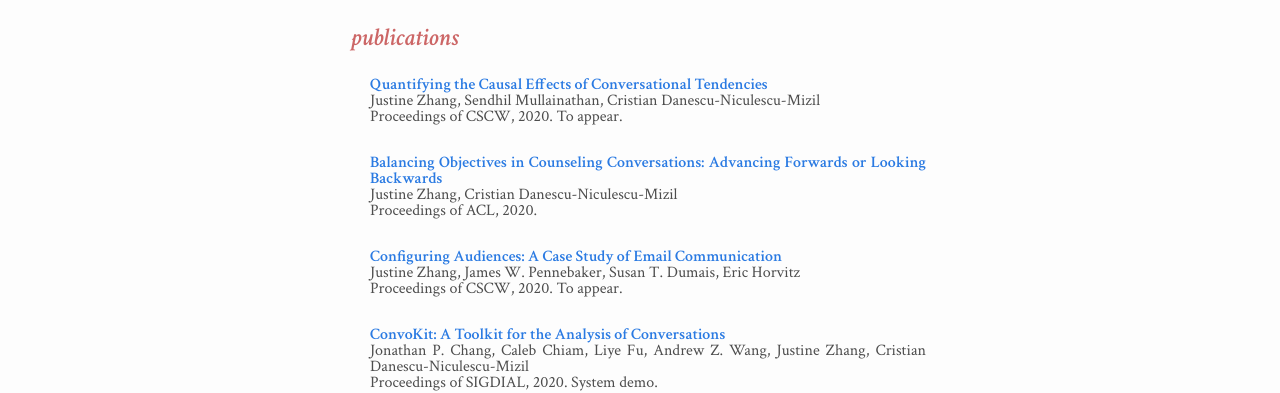
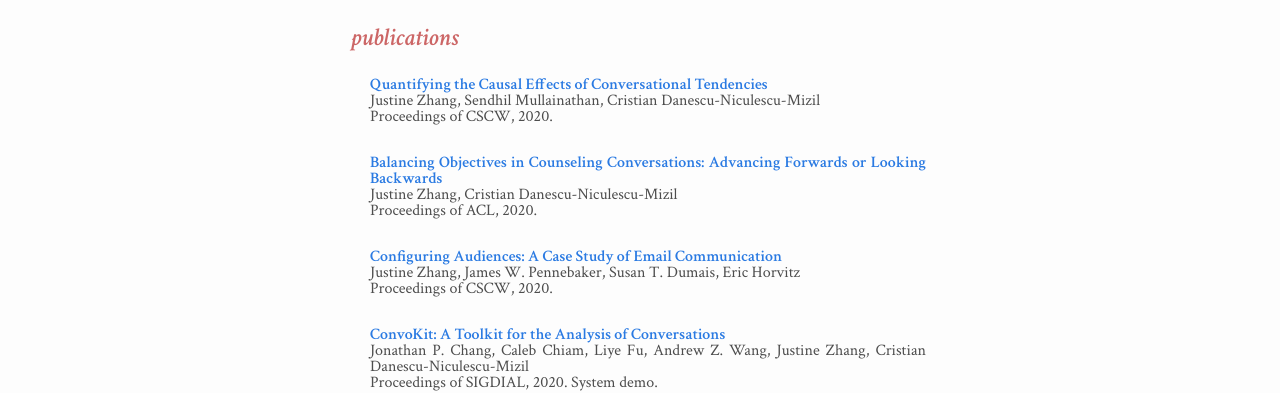
Before and after one commit to tisjune/tisjune.github.io, a Jekyll site: the page built from research.html, in a window 1280 px wide. Shown: the part 192-585 px from the top of the page. Built offline with Jekyll 4.4.1, drawn with Linux system fonts in a browser that asks for light colours; nearby versions of some CDN libraries.

Commit message:
updated pubs

```diff
--- a/_publications/2020-04-10-audience.md
+++ b/_publications/2020-04-10-audience.md
@@ -9,8 +9,8 @@ authors:
 permalink: "/research/audience_configurations"
 website: "/research/audience_configurations"
 pdflink: "/papers/audience-configurations.pdf"
-venue: Proceedings of CSCW, 2020. To appear.
-abstract: "When people communicate with each other, their choice of what to say is tied to their perceptions of the audience. For many communication channels, people have some ability to explicitly specify their audience members and the different roles they can play. While existing accounts of communication behavior have largely focused on how people tailor the content of their messages, we focus on the configuring of the audience as a complementary family of decisions in communication.
+venue: Proceedings of CSCW, 2020.
+abstract: "When people communicate with each other, their choice of what to say is tied to their perceptions of the audience. For many communication channels, people have some ability to explicitly specify their audience members and the different roles they can play. While existing accounts of communication behavior have largely focused on how people tailor the content of their messages, we focus on the configuring of the audience as a complementary family of decisions in communication.<br>
 
 We formulate a general description of audience configuration choices, highlighting key aspects of the audience that people could configure to reflect a range of communicative goals. We then illustrate these ideas via a case study of email usage—a realistic domain where audience configuration choices are particularly fine-grained and explicit in how email senders fill the To and Cc address fields. In a large collection of enterprise emails, we explore how people configure their audiences, finding salient patterns relating a sender’s choice of configuration to the types of participants in the email exchange, the content of the message, and the nature of the subsequent interactions. Our formulation and findings show how analyzing audience configurations can enrich and extend existing accounts of communication behavior, and frame research directions on audience configuration decisions in communication and collaboration."
 ---
--- a/_publications/2020-08-08-orientation.md
+++ b/_publications/2020-08-08-causality.md
@@ -6,5 +6,5 @@ authors:
   - { id: 'justinez', tag: '' }
   - { id: 'sendhilm', tag: '' }
   - { id: 'cristiand', tag: '' }
-venue: Proceedings of CSCW, 2020. To appear.
+venue: Proceedings of CSCW, 2020.
 ---
```
Also changed, not shown: _publications/2020-04-09-convokit.md (+1 -1 lines).
